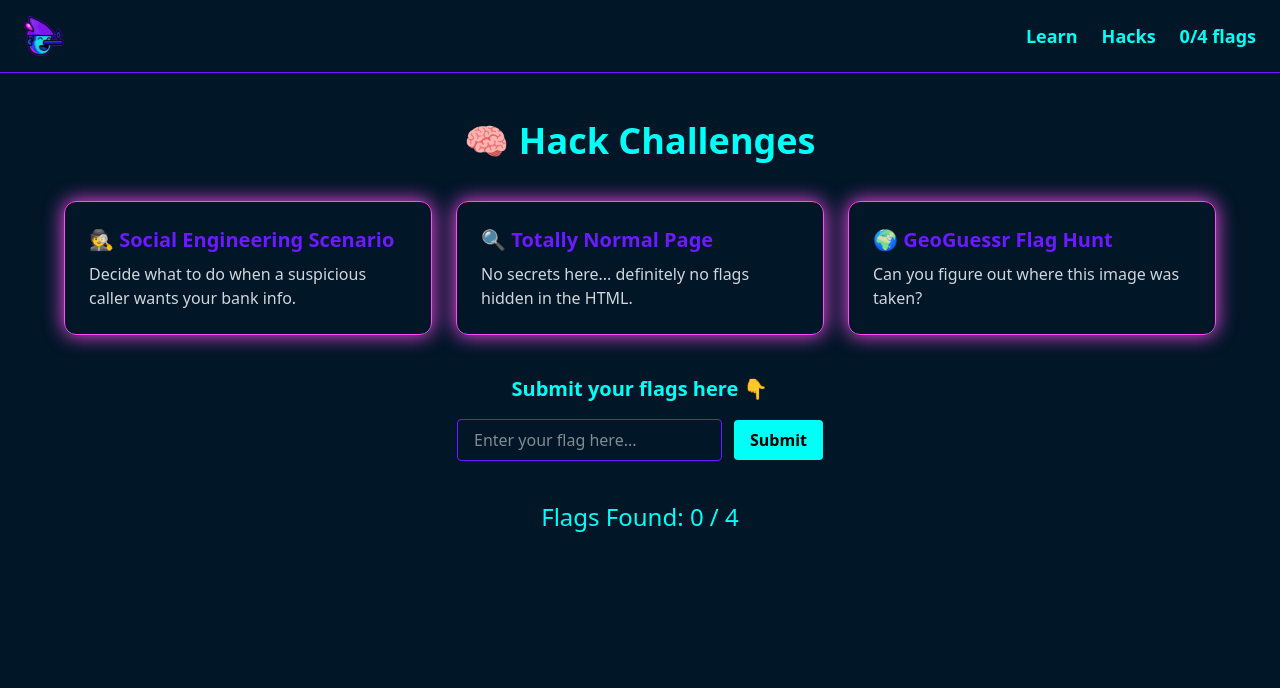
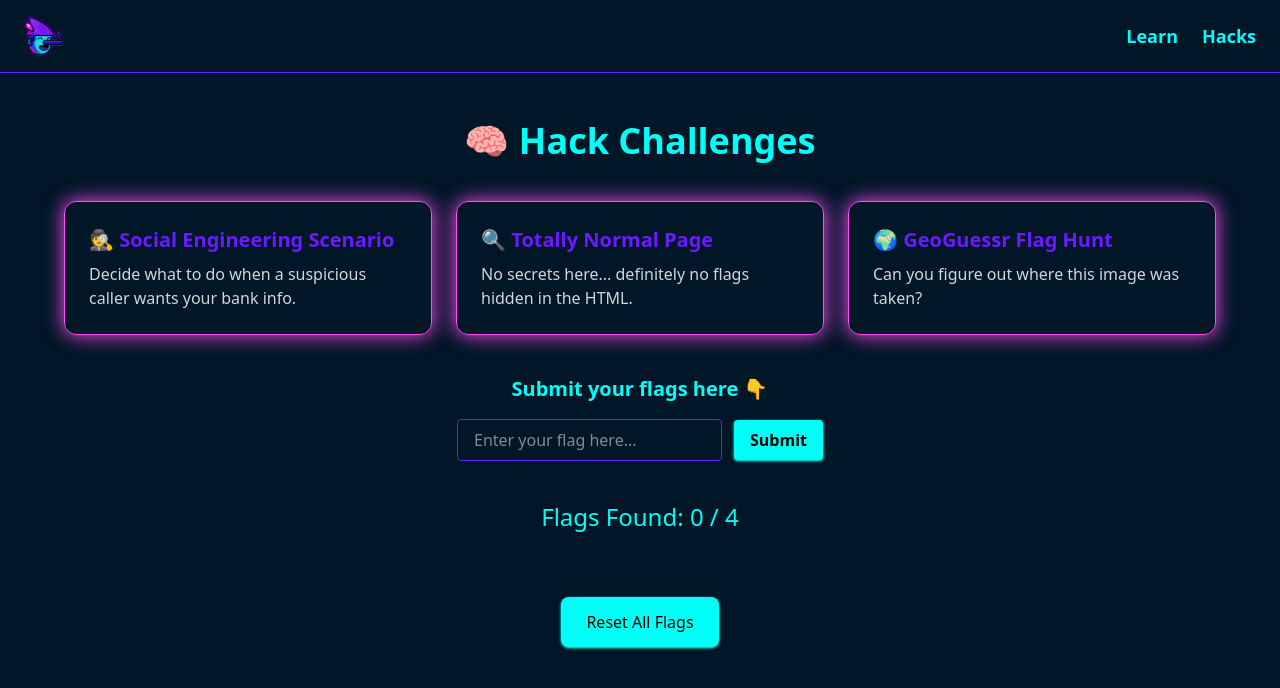
Before and after one commit to Carlswoon/doNotTrustThis, a React (Vite) app: page /hacks in a window 1280 px wide. Shown: the top 688 px of the page. Built offline with nearby package versions, Linux system fonts and the light colour scheme.

Commit message:
finished?

```diff
--- a/src/App.jsx
+++ b/src/App.jsx
@@ -1,13 +1,10 @@
 import { Routes, Route } from 'react-router-dom'
 import HomePage from './pages/HomePage'
 import LearnIndex from './pages/learn/Index'
-import Doxxing from './pages/learn/Doxxing'
 import HistoryOfCyberSecurity from './pages/learn/HistoryofCyberSecurity'
 import InsideTheMindOfAHacker from './pages/learn/InsideTheMindOfAHacker'
 import SocialEngineering from './pages/learn/SocialEngineering'
-import SQLInjection from './pages/learn/SQLInjection'
 import WhatIsCybersecurity from './pages/learn/WhatIsCybersecurity'
-import XSS from './pages/learn/XSS'
 import LearnPage from './pages/LearnPage'
 import HacksPage from './pages/HacksPage'
 import NavBar from './components/NavBar'
@@ -39,11 +36,8 @@ export default function App() {
         {/* learn topics */}
         <Route path="/learn/what-is-cybersecurity" element={<WhatIsCybersecurity />} />
         <Route path="/learn/history-of-cybersecurity" element={<HistoryOfCyberSecurity />} />
-        <Route path="/learn/doxxing" element={<Doxxing />} />
         <Route path="/learn/inside-the-mind-of-a-hacker" element={<InsideTheMindOfAHacker />} />
         <Route path="/learn/social-engineering" element={<SocialEngineering />} />
-        <Route path="/learn/sql-injection" element={<SQLInjection />} />
-        <Route path="/learn/xss" element={<XSS />} />
         <Route path="/learn/firewall" element={<Firewall />} />
         <Route path="/learn/anti-virus" element={<AntiVirus />} />
         <Route path="/learn/ids" element={<Ids />} />
--- /dev/null
+++ b/src/FlagContext.jsx
@@ -0,0 +1,40 @@
+import { createContext, useContext, useEffect, useState } from "react";
+
+const FlagContext = createContext();
+
+const allFlags = ["social", "inspect", "geo", "xss"];
+
+export function FlagProvider({ children }) {
+  const [foundFlags, setFoundFlags] = useState(() => {
+    const saved = localStorage.getItem("foundFlags");
+    return saved ? JSON.parse(saved) : [];
+  });
+
+  const submitFlag = (flagId) => {
+    if (!foundFlags.includes(flagId)) {
+      const updated = [...foundFlags, flagId];
+      setFoundFlags(updated);
+      localStorage.setItem("foundFlags", JSON.stringify(updated));
+    }
+  };
+
+  const hasFlag = (flagId) => foundFlags.includes(flagId);
+
+  return (
+    <FlagContext.Provider
+      value={{
+        foundFlags,
+        count: foundFlags.length,
+        total: allFlags.length,
+        submitFlag,
+        hasFlag,
+      }}
+    >
+      {children}
+    </FlagContext.Provider>
+  );
+}
+
+export function useFlagTracker() {
+  return useContext(FlagContext);
+}
--- a/src/components/NavBar.jsx
+++ b/src/components/NavBar.jsx
@@ -1,8 +1,6 @@
 import { Link } from 'react-router-dom';
-import useFlagTracker from '../hooks/useFlagTracker';
 
 export default function NavBar() {
-  const { count, total } = useFlagTracker();
 
   return (
     <nav className="flex flex-wrap items-center justify-between px-4 md:px-6 py-4 bg-terminal-bg shadow-md border-b border-glitch-purple">
@@ -14,7 +12,6 @@ export default function NavBar() {
       <div className="flex gap-4 md:gap-6 text-base md:text-lg font-semibold text-neon-cyan mt-4 md:mt-0">
         <Link to="/learn" className="hover:text-glitch-pink transition-colors duration-200">Learn</Link>
         <Link to="/hacks" className="hover:text-glitch-pink transition-colors duration-200">Hacks</Link>
-        <span>{count}/{total} flags</span>
       </div>
     </nav>
   );
--- a/src/hooks/useFlagTracker.js
+++ b/src/hooks/useFlagTracker.js
@@ -16,11 +16,17 @@ export default function useFlagTracker() {
     }
   };
 
+  const resetFlags = () => {
+    localStorage.removeItem("foundFlags");
+    setFoundFlags([]);
+  };
+
   return {
     foundFlags,
     total: allFlags.length,
     count: foundFlags.length,
     submitFlag,
+    resetFlags,
     hasFlag: (flagId) => foundFlags.includes(flagId),
   };
 }
--- a/src/main.jsx
+++ b/src/main.jsx
@@ -3,11 +3,14 @@ import ReactDOM from 'react-dom/client'
 import { BrowserRouter } from 'react-router-dom'
 import App from './App.jsx'
 import './index.css'
+import { FlagProvider } from './FlagContext.jsx'
 
 ReactDOM.createRoot(document.getElementById('root')).render(
   <React.StrictMode>
     <BrowserRouter>
+    <FlagProvider>
       <App />
+    </FlagProvider>
     </BrowserRouter>
   </React.StrictMode>
 )
--- a/src/pages/HacksPage.jsx
+++ b/src/pages/HacksPage.jsx
@@ -11,7 +11,7 @@ const flagMap = {
 };
 
 export default function HacksPage() {
-  const { foundFlags, submitFlag, hasFlag, count, total } = useFlagTracker();
+  const { foundFlags, submitFlag, hasFlag, count, total, resetFlags } = useFlagTracker();
   const [input, setInput] = useState('');
   const [feedback, setFeedback] = useState('');
 
@@ -86,7 +86,7 @@ export default function HacksPage() {
           />
           <button
             onClick={handleSubmit}
-            className="bg-neon-cyan text-black font-bold px-4 py-2 rounded hover:scale-105 transition"
+            className="bg-neon-cyan text-black font-bold px-4 py-2 rounded hover:scale-105 transition shadow shadow-neon-cyan transition-all duration-200 hover:border-white hover:shadow-[0_0_20px_var(--tw-shadow-color)] hover:scale-105"
           >
             Submit
           </button>
@@ -94,6 +94,20 @@ export default function HacksPage() {
         {feedback && <p className="text-glitch-pink text-sm">{feedback}</p>}
       </div>
       <p className="text-center text-neon-cyan text-2xl">Flags Found: {count} / {total}</p>
+
+      <div className="text-center mt-6">
+        <button
+          onClick={() => {
+            if (window.confirm("oh... r u sure u wanna reset your progress? MUAHAHAAA")) {
+              resetFlags();
+            }
+          }}
+          className="mt-6 inline-block text-center px-6 py-3 text-black bg-neon-cyan border border-transparent rounded-lg shadow shadow-neon-cyan transition-all duration-200 hover:border-white hover:shadow-[0_0_20px_var(--tw-shadow-color)] hover:scale-105"
+        >
+          Reset All Flags
+        </button>
+      </div>
+
 
       {count === total && (
         <div className="text-center mt-10">
--- a/src/pages/hacks/inspect.jsx
+++ b/src/pages/hacks/inspect.jsx
@@ -7,7 +7,7 @@ export default function InspectCTF() {
       </p>
 
       {/* 🕵️ Hidden HTML comment with flag */}
-      <div dangerouslySetInnerHTML={{ __html: `<!-- flag{curiosity_rewards_you} -->` }} />
+      <div dangerouslySetInnerHTML={{ __html: `<!-- flag{curiosity_rewards_you} 👈 now go copy paste this into the hacks page-->` }} />
 
       {/* Red herrings (optional) */}
       <div className="mt-12 text-sm text-gray-500">
--- a/src/pages/learn/Doxxing.jsx
+++ /dev/null
@@ -1,11 +0,0 @@
-export default function Doxxing() {
-  return (
-    <div className="min-h-screen bg-terminal-bg text-white px-6 py-10">
-      <h1 className="text-3xl font-bold text-neon-cyan mb-4">What is Cybersecurity?</h1>
-      <p className="text-lg text-gray-300">
-        Cybersecurity is the practice of protecting systems, networks, and programs from digital attacks.
-        These attacks usually aim to access, change, or destroy sensitive information...
-      </p>
-    </div>
-  )
-}
--- a/src/pages/learn/SQLInjection.jsx
+++ /dev/null
@@ -1,11 +0,0 @@
-export default function SQLInjection() {
-  return (
-    <div className="min-h-screen bg-terminal-bg text-white px-6 py-10">
-      <h1 className="text-3xl font-bold text-neon-cyan mb-4">What is Cybersecurity?</h1>
-      <p className="text-lg text-gray-300">
-        Cybersecurity is the practice of protecting systems, networks, and programs from digital attacks.
-        These attacks usually aim to access, change, or destroy sensitive information...
-      </p>
-    </div>
-  )
-}
--- a/src/pages/learn/XSS.jsx
+++ /dev/null
@@ -1,11 +0,0 @@
-export default function XSS() {
-  return (
-    <div className="min-h-screen bg-terminal-bg text-white px-6 py-10">
-      <h1 className="text-3xl font-bold text-neon-cyan mb-4">What is Cybersecurity?</h1>
-      <p className="text-lg text-gray-300">
-        Cybersecurity is the practice of protecting systems, networks, and programs from digital attacks.
-        These attacks usually aim to access, change, or destroy sensitive information...
-      </p>
-    </div>
-  )
-}
```
